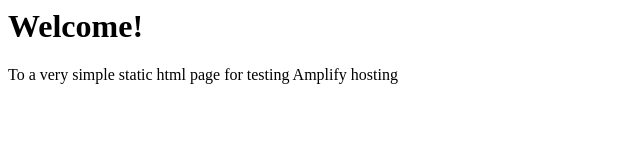
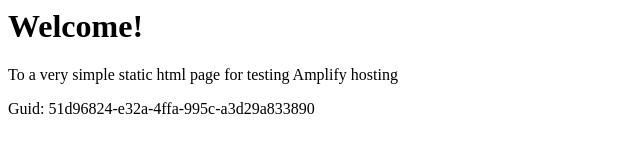
Before and after one commit to aws-aemilia-bah/Github-PR-Commit-Integration-Test-DoNotTouch-GitHubAutoBuildCanaryTest-v1-preprod-me-south-1, a website: page src/index.html in a window 1280 px wide. Shown: the whole page, without its empty margins (0-640 px from the left). Drawn offline with Linux system fonts and the light colour scheme.

Commit message:
commit from integ tests

```diff
--- a/src/index.html
+++ b/src/index.html
@@ -1,3 +1,5 @@
+
+
 <html lang="en">
 
 <head>
@@ -10,6 +12,6 @@
 <body>
     <h1>Welcome!</h1>
     <p>To a very simple static html page for testing Amplify hosting</p>
-</body>
+    <p>Guid: 51d96824-e32a-4ffa-995c-a3d29a833890</p></body>
 
 </html>
```
